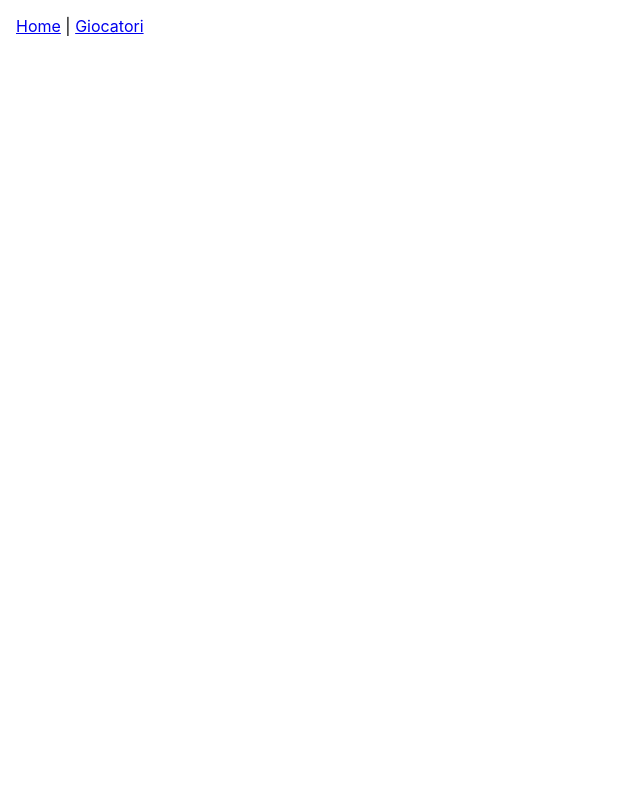
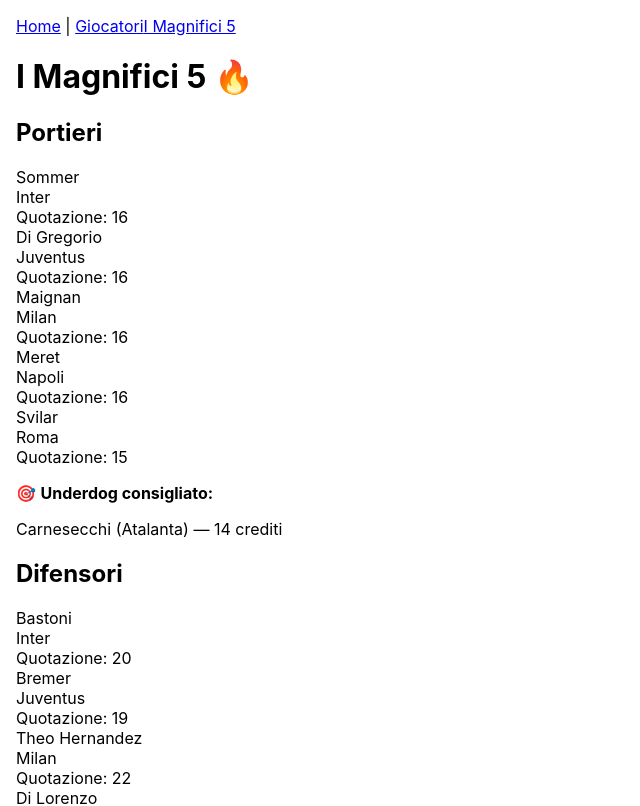
Before and after one commit to saprony/fantabot-base, a React (Create React App) app: page /magnifici5 in a window 1280 px wide. Before the commit this address had no page. Shown: the top 806 px of the page, without its empty margins (0-640 px from the left). Built offline with nearby package versions, Linux system fonts and the light colour scheme.

Commit message:
🚀 Aggiunta pagina Magnifici 5 con top e underdog per ruolo

```diff
--- /dev/null
+++ b/public/magnifici5.json
@@ -0,0 +1,138 @@
+{
+  "Portieri": {
+    "top": [
+      {
+        "nome": "Sommer",
+        "squadra": "Inter",
+        "quotazione": 16
+      },
+      {
+        "nome": "Di Gregorio",
+        "squadra": "Juventus",
+        "quotazione": 16
+      },
+      {
+        "nome": "Maignan",
+        "squadra": "Milan",
+        "quotazione": 16
+      },
+      {
+        "nome": "Meret",
+        "squadra": "Napoli",
+        "quotazione": 16
+      },
+      {
+        "nome": "Svilar",
+        "squadra": "Roma",
+        "quotazione": 15
+      }
+    ],
+    "underdog": {
+      "nome": "Carnesecchi",
+      "squadra": "Atalanta",
+      "quotazione": 14
+    }
+  },
+  "Difensori": {
+    "top": [
+      {
+        "nome": "Bastoni",
+        "squadra": "Inter",
+        "quotazione": 20
+      },
+      {
+        "nome": "Bremer",
+        "squadra": "Juventus",
+        "quotazione": 19
+      },
+      {
+        "nome": "Theo Hernandez",
+        "squadra": "Milan",
+        "quotazione": 22
+      },
+      {
+        "nome": "Di Lorenzo",
+        "squadra": "Napoli",
+        "quotazione": 18
+      },
+      {
+        "nome": "Ndicka",
+        "squadra": "Roma",
+        "quotazione": 17
+      }
+    ],
+    "underdog": {
+      "nome": "Kolasinac",
+      "squadra": "Atalanta",
+      "quotazione": 14
+    }
+  },
+  "Centrocampisti": {
+    "top": [
+      {
+        "nome": "Calhanoglu",
+        "squadra": "Inter",
+        "quotazione": 25
+      },
+      {
+        "nome": "Rabiot",
+        "squadra": "Juventus",
+        "quotazione": 21
+      },
+      {
+        "nome": "Loftus-Cheek",
+        "squadra": "Milan",
+        "quotazione": 20
+      },
+      {
+        "nome": "Lobotka",
+        "squadra": "Napoli",
+        "quotazione": 18
+      },
+      {
+        "nome": "Pellegrini",
+        "squadra": "Roma",
+        "quotazione": 22
+      }
+    ],
+    "underdog": {
+      "nome": "Ederson",
+      "squadra": "Atalanta",
+      "quotazione": 15
+    }
+  },
+  "Attaccanti": {
+    "top": [
+      {
+        "nome": "Lautaro Martinez",
+        "squadra": "Inter",
+        "quotazione": 34
+      },
+      {
+        "nome": "Vlahovic",
+        "squadra": "Juventus",
+        "quotazione": 30
+      },
+      {
+        "nome": "Leao",
+        "squadra": "Milan",
+        "quotazione": 32
+      },
+      {
+        "nome": "Osimhen",
+        "squadra": "Napoli",
+        "quotazione": 33
+      },
+      {
+        "nome": "Dybala",
+        "squadra": "Roma",
+        "quotazione": 31
+      }
+    ],
+    "underdog": {
+      "nome": "Lookman",
+      "squadra": "Atalanta",
+      "quotazione": 28
+    }
+  }
+}
--- a/src/App.js
+++ b/src/App.js
@@ -1,6 +1,7 @@
 import React from 'react';
 import { BrowserRouter as Router, Routes, Route, Link } from 'react-router-dom';
 import GiocatoriPage from './pages/GiocatoriPage';
+import Magnifici5Page from './pages/Magnifici5Page';
 
 function App() {
   return (
@@ -9,11 +10,13 @@
         <nav>
           <Link to="/">Home</Link> |{' '}
           <Link to="/giocatori">Giocatori</Link>
+          <Link to="/magnifici5">I Magnifici 5</Link>
         </nav>
 
         <Routes>
           <Route path="/" element={<h1>Benvenuto su FantaBot!</h1>} />
           <Route path="/giocatori" element={<GiocatoriPage />} />
+          <Route path="/magnifici5" element={<Magnifici5Page />} />
         </Routes>
       </div>
     </Router>
--- /dev/null
+++ b/src/pages/Magnifici5Page.jsx
@@ -0,0 +1,56 @@
+import React, { useEffect, useState } from 'react';
+
+const Magnifici5Page = () => {
+  const [dati, setDati] = useState({});
+
+  useEffect(() => {
+    fetch('/magnifici5.json')
+      .then((res) => res.json())
+      .then((data) => setDati(data))
+      .catch((err) => console.error('Errore caricamento:', err));
+  }, []);
+
+  const ruoliOrdine = ['Portieri', 'Difensori', 'Centrocampisti', 'Attaccanti'];
+
+  return (
+    <div className="p-6 max-w-5xl mx-auto">
+      <h1 className="text-3xl font-bold mb-6 text-center text-red-700">
+        I Magnifici 5 🔥
+      </h1>
+
+      {ruoliOrdine.map((ruolo) => (
+        <div key={ruolo} className="mb-10">
+          <h2 className="text-2xl font-semibold mb-4 text-blue-800 border-b border-gray-300 pb-1">
+            {ruolo}
+          </h2>
+
+          <div className="grid grid-cols-1 sm:grid-cols-2 gap-4 mb-2">
+            {dati[ruolo]?.top?.map((g, i) => (
+              <div
+                key={i}
+                className="border border-gray-300 rounded-lg p-3 shadow-sm bg-white"
+              >
+                <div className="font-bold text-lg">{g.nome}</div>
+                <div className="text-sm text-gray-600">{g.squadra}</div>
+                <div className="text-sm font-medium text-gray-800">
+                  Quotazione: {g.quotazione}
+                </div>
+              </div>
+            ))}
+          </div>
+
+          {dati[ruolo]?.underdog && (
+            <div className="mt-6 bg-yellow-100 border-l-4 border-yellow-500 p-4 rounded">
+              <p className="text-sm text-gray-700">🎯 <strong>Underdog consigliato:</strong></p>
+              <p className="font-semibold text-lg">
+                {dati[ruolo].underdog.nome} ({dati[ruolo].underdog.squadra}) — {dati[ruolo].underdog.quotazione} crediti
+              </p>
+            </div>
+          )}
+        </div>
+      ))}
+    </div>
+  );
+};
+
+export default Magnifici5Page;
```
